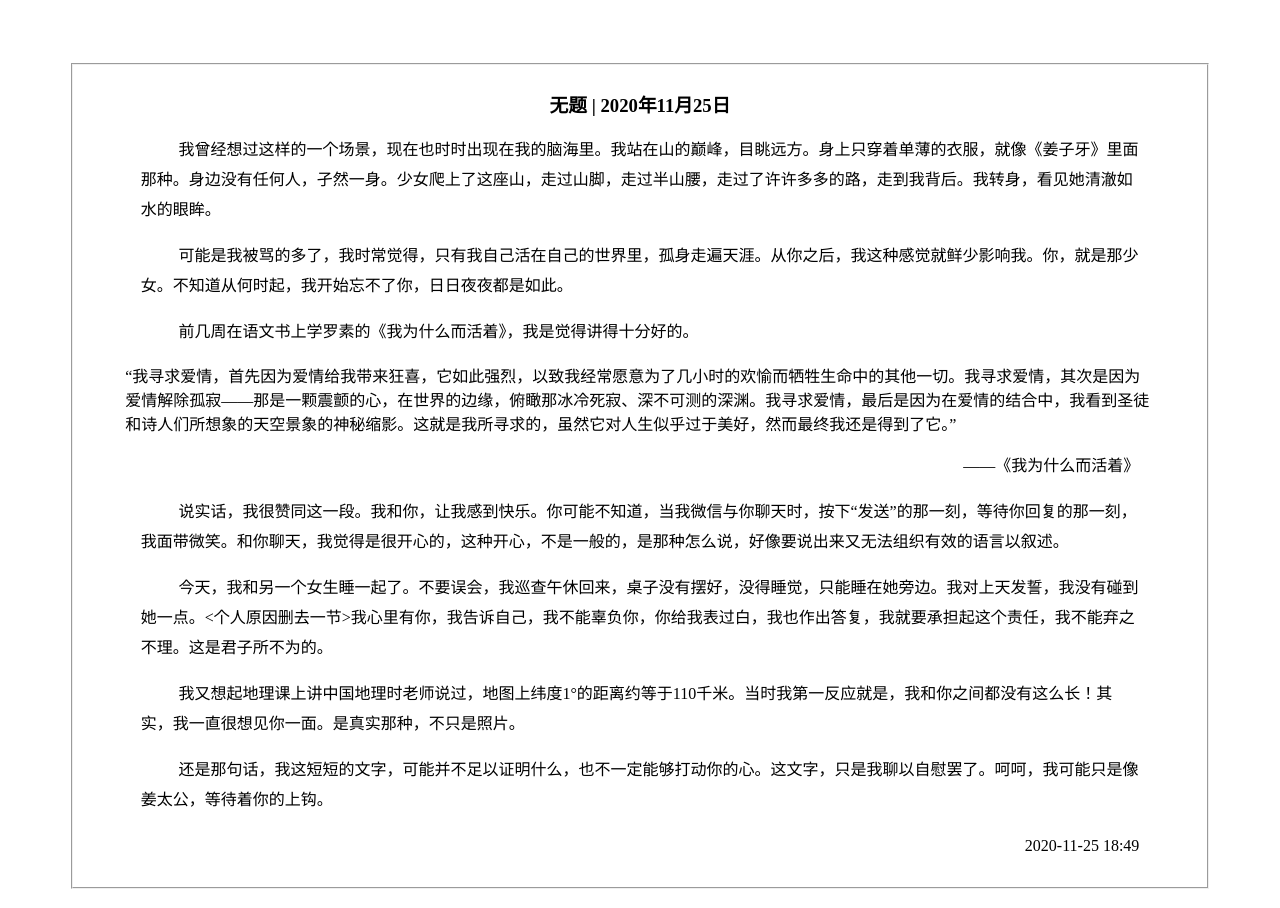
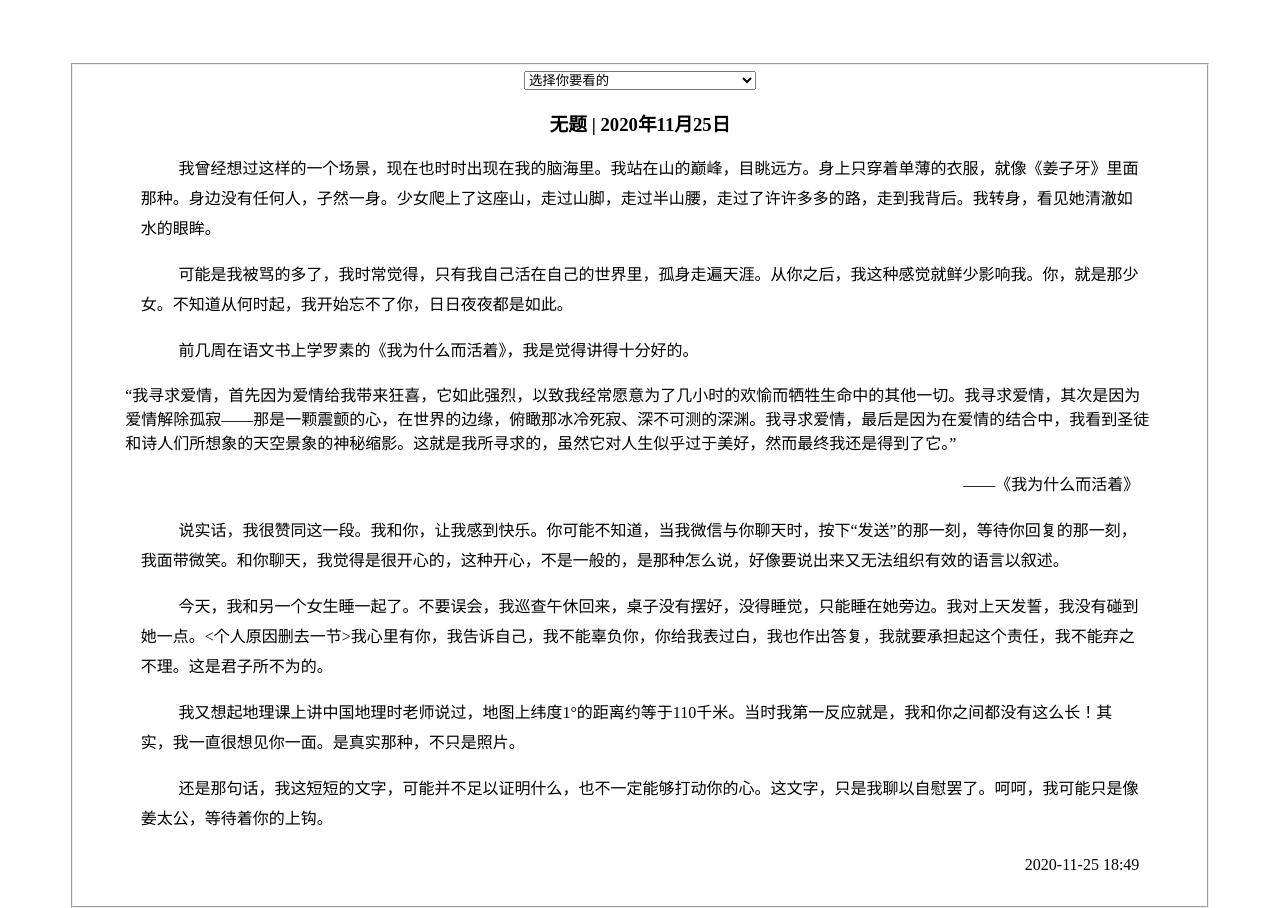
Before and after one commit to AndySoftwareExploit/lovenote, a plain HTML site: page 无题2020-11-25/index.html in a window 1280 px wide. Shown: the top 908 px of the page. Drawn offline with Linux system fonts and the light colour scheme.

Commit message:
add select list

```diff
--- a/无题2020-11-25/index.html
+++ b/无题2020-11-25/index.html
@@ -10,6 +10,13 @@
 
 <body onload="logging()">
     <fieldset style="margin: 5%;">
+        <div align="center">
+            <select onchange="window.location=this.value" align="center">
+              <option selected="selected" value="">选择你要看的</option>
+              <option value="../有你真好/index.html">【2020广州三中期中】《有你真好》</option>
+              <option value="../无题2020-11-25/index.html">无题 | 2020-11-25</option>
+            </select>
+          </div>
         <h3 id="titlename" align="center">无题 | 2020年11月25日</h3>
         <p>我曾经想过这样的一个场景，现在也时时出现在我的脑海里。我站在山的巅峰，目眺远方。身上只穿着单薄的衣服，就像《姜子牙》里面那种。身边没有任何人，孑然一身。少女爬上了这座山，走过山脚，走过半山腰，走过了许许多多的路，走到我背后。我转身，看见她清澈如水的眼眸。
         </p>
```
Also changed, not shown: 无题2020-11-25/opensource.html (+2 -0 lines), 有你真好/index.html (+7 -0 lines), 有你真好/index.js (+12 -0 lines).
